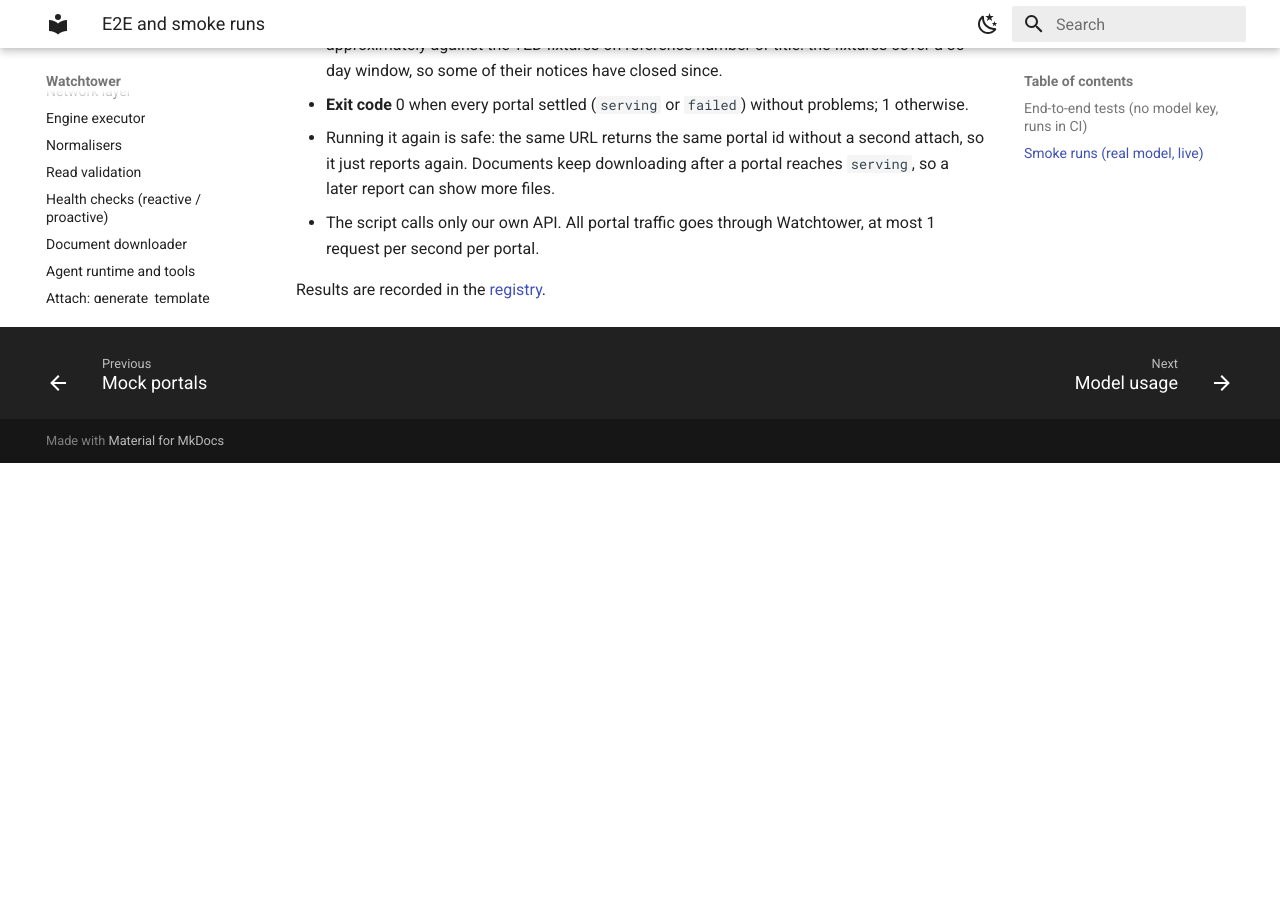
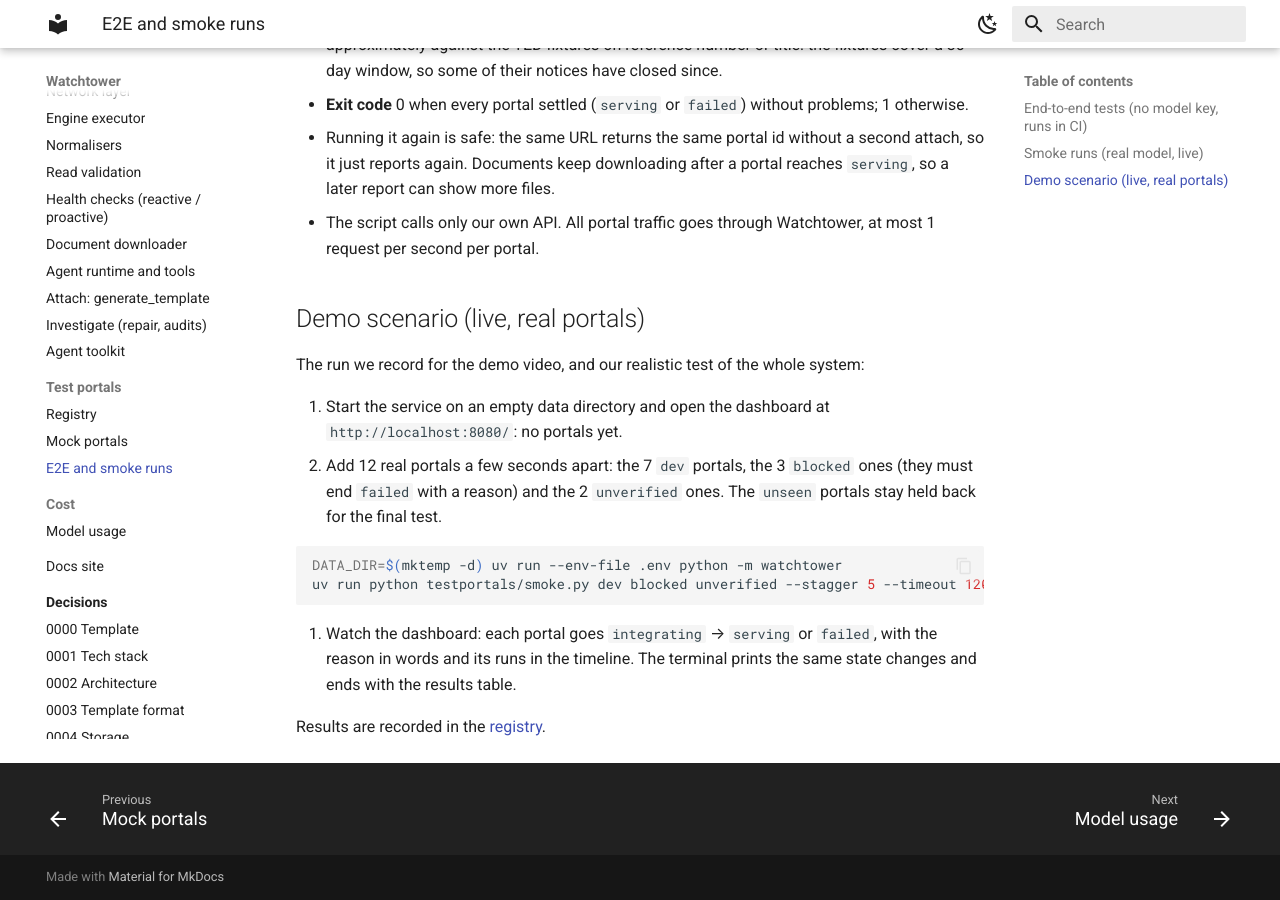
Before and after one commit to Momentow/etn-tenders-watchtower, an MkDocs documentation site: the page built from docs/test-portals/e2e-and-smoke.md, in a window 1280 px wide and 900 px high, scrolled down 1202 px. Built offline with MkDocs 1.6.1 and Material for MkDocs 9.7.7, drawn with Linux system fonts in a browser that asks for light colours; before the commit the page ends 1665 px from its top, so only the background shows below that.

Commit message:
feat(test-portals): smoke runner takes several sets and staggers the adds; demo scenario
Task: T-020

Co-Authored-By: Claude Opus 5.5 <noreply@anthropic.com>

````diff
--- a/docs/test-portals/e2e-and-smoke.md
+++ b/docs/test-portals/e2e-and-smoke.md
@@ -42,4 +42,20 @@ uv run python testportals/smoke.py dev --only tenderned.nl --out smoke-dev.json
   Documents keep downloading after a portal reaches `serving`, so a later report can show more files.
 - The script calls only our own API. All portal traffic goes through Watchtower, at most 1 request per second per portal.
 
+## Demo scenario (live, real portals)
+
+The run we record for the demo video, and our realistic test of the whole system:
+
+1. Start the service on an empty data directory and open the dashboard at `http://localhost:8080/`: no portals yet.
+2. Add 12 real portals a few seconds apart: the 7 `dev` portals, the 3 `blocked` ones (they must end `failed` with a
+   reason) and the 2 `unverified` ones. The `unseen` portals stay held back for the final test.
+
+   ```bash
+   DATA_DIR=$(mktemp -d) uv run --env-file .env python -m watchtower
+   uv run python testportals/smoke.py dev blocked unverified --stagger 5 --timeout 120
+   ```
+
+3. Watch the dashboard: each portal goes `integrating` → `serving` or `failed`, with the reason in words and its runs in
+   the timeline. The terminal prints the same state changes and ends with the results table.
+
 Results are recorded in the [registry](../portals/registry.md#smoke-runs).
````
Also changed, not shown: 1 other file.
